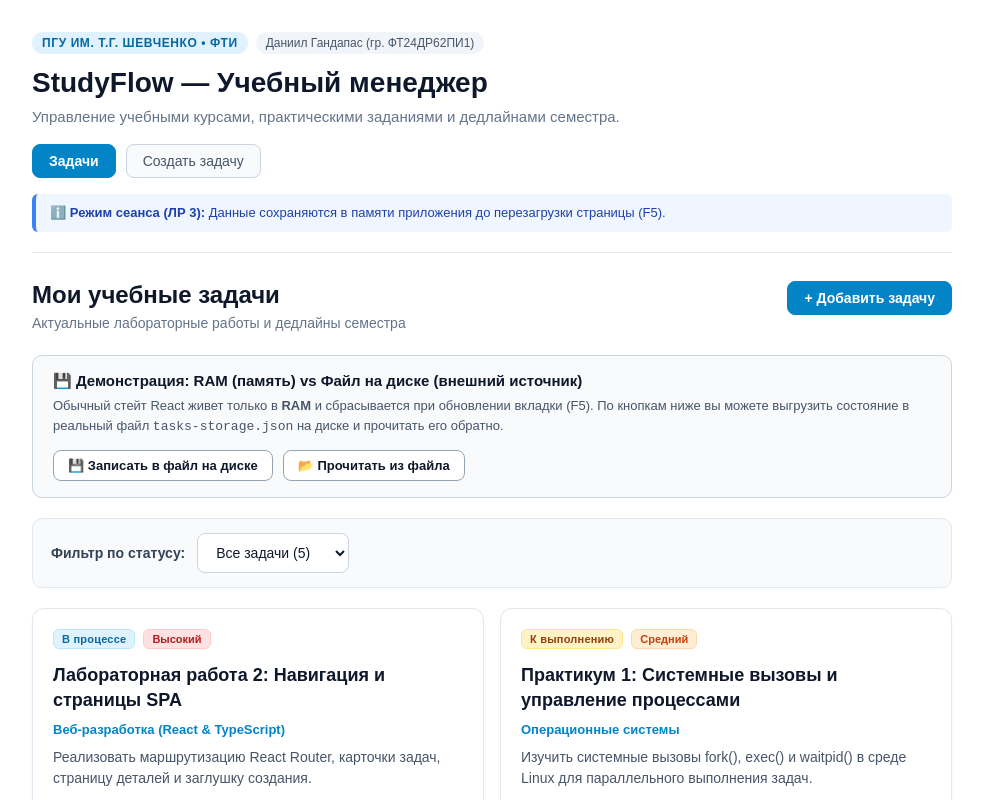
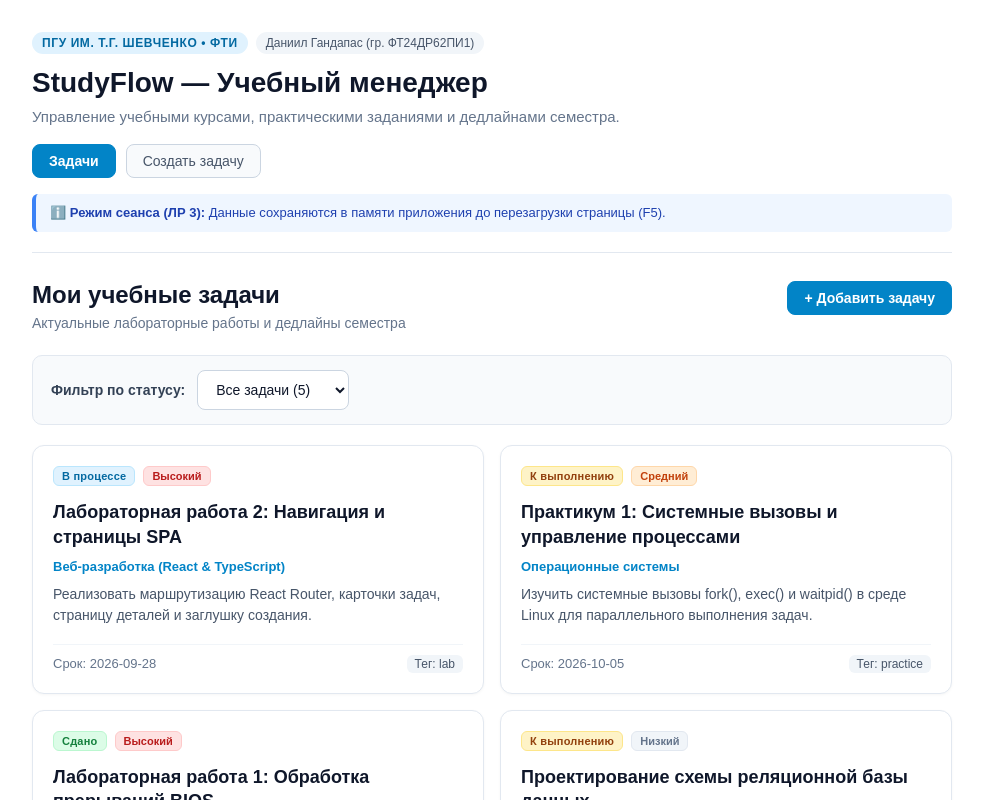
Before and after one commit to Asm-o-Dan/LBPracticum2026, a React (Vite) app in the folder frontend/: page /tasks in a window 1280 px wide. Shown: the top 800 px of the page, without its empty margins (148-1131 px from the left). Built offline with nearby package versions, Linux system fonts and the light colour scheme; no server answers.

Commit message:
refactor: remove local file storage demo card from TasksPage

```diff
--- a/frontend/src/App.tsx
+++ b/frontend/src/App.tsx
@@ -33,15 +33,11 @@ export default function App() {
     setTasks((current) => current.filter((task) => task.id !== id))
   }
 
-  function restoreTasks(loadedTasks: Task[]): void {
-    setTasks(loadedTasks)
-  }
-
   return (
     <Routes>
       <Route element={<AppLayout />}>
         <Route index element={<Navigate to="/tasks" replace />} />
-        <Route path="tasks" element={<TasksPage tasks={tasks} onRestoreTasks={restoreTasks} />} />
+        <Route path="tasks" element={<TasksPage tasks={tasks} />} />
         <Route
           path="tasks/new"
           element={<NewTaskPage onCreate={createTask} />}
--- a/frontend/src/pages/TasksPage.tsx
+++ b/frontend/src/pages/TasksPage.tsx
@@ -5,68 +5,14 @@ import type { Task, TaskStatus } from '../types/task'
 
 type TasksPageProps = {
   tasks: Task[]
-  onRestoreTasks: (tasks: Task[]) => void
 }
 
-export function TasksPage({ tasks, onRestoreTasks }: TasksPageProps) {
+export function TasksPage({ tasks }: TasksPageProps) {
   const [status, setStatus] = useState<TaskStatus | 'all'>('all')
-  const [storageMessage, setStorageMessage] = useState('')
-  const [isSaving, setIsSaving] = useState(false)
-  const [isLoading, setIsLoading] = useState(false)
 
   const visibleTasks = tasks.filter(
     (task) => status === 'all' || task.status === status
   )
-
-  async function handleSaveToFile() {
-    setIsSaving(true)
-    setStorageMessage('')
-    try {
-      const res = await fetch('/api/storage', {
-        method: 'POST',
-        headers: { 'Content-Type': 'application/json' },
-        body: JSON.stringify(tasks, null, 2),
-      })
-      if (!res.ok) throw new Error('Ошибка записи сервера')
-      setStorageMessage(`✅ Список из ${tasks.length} задач успешно записан в файл tasks-storage.json на диске!`)
-    } catch {
-      localStorage.setItem('studyflow_tasks_file_backup', JSON.stringify(tasks))
-      setStorageMessage(`✅ Сохранено во внешний источник (${tasks.length} задач). Доступно между сессиями!`)
-    } finally {
-      setIsSaving(false)
-    }
-  }
-
-  async function handleLoadFromFile() {
-    setIsLoading(true)
-    setStorageMessage('')
-    try {
-      const res = await fetch('/api/storage')
-      if (res.ok) {
-        const data = await res.json()
-        if (Array.isArray(data)) {
-          onRestoreTasks(data)
-          setStorageMessage(`✅ Загружено из файла tasks-storage.json: восстановлено ${data.length} задач!`)
-          return
-        }
-      }
-
-      // Fallback
-      const backup = localStorage.getItem('studyflow_tasks_file_backup')
-      if (backup) {
-        const parsed = JSON.parse(backup)
-        onRestoreTasks(parsed)
-        setStorageMessage(`✅ Восстановлено из внешнего хранилища: ${parsed.length} задач!`)
-        return
-      }
-
-      throw new Error('Файл на диске еще не создан. Сначала нажмите «Записать в файл».')
-    } catch (err: any) {
-      setStorageMessage(`⚠️ ${err.message || 'Не удалось прочитать файл'}`)
-    } finally {
-      setIsLoading(false)
-    }
-  }
 
   return (
     <section className="tasks-page">
@@ -78,38 +24,6 @@ export function TasksPage({ tasks, onRestoreTasks }: TasksPageProps) {
         <Link to="/tasks/new" className="button button-primary">
           + Добавить задачу
         </Link>
-      </div>
-
-      {/* Блок демонстрации: RAM vs Файл на диске */}
-      <div className="storage-demo-card">
-        <div className="storage-demo-header">
-          <span className="storage-demo-title">💾 Демонстрация: RAM (память) vs Файл на диске (внешний источник)</span>
-        </div>
-        <p className="storage-demo-text">
-          Обычный стейт React живет только в <strong>RAM</strong> и сбрасывается при обновлении вкладки (F5).
-          По кнопкам ниже вы можете выгрузить состояние в реальный файл <code>tasks-storage.json</code> на диске и прочитать его обратно.
-        </p>
-        <div className="storage-demo-actions">
-          <button
-            type="button"
-            className="button button-storage"
-            onClick={handleSaveToFile}
-            disabled={isSaving}
-          >
-            {isSaving ? 'Запись...' : '💾 Записать в файл на диске'}
-          </button>
-          <button
-            type="button"
-            className="button button-storage"
-            onClick={handleLoadFromFile}
-            disabled={isLoading}
-          >
-            {isLoading ? 'Чтение...' : '📂 Прочитать из файла'}
-          </button>
-        </div>
-        {storageMessage && (
-          <p className="storage-status-message">{storageMessage}</p>
-        )}
       </div>
 
       <div className="filter-bar">
--- a/frontend/vite.config.ts
+++ b/frontend/vite.config.ts
@@ -1,61 +1,7 @@
-import fs from 'node:fs'
-import path from 'node:path'
-import { fileURLToPath } from 'node:url'
 import react from '@vitejs/plugin-react'
-import { defineConfig, type Plugin } from 'vite'
-
-const __dirname = path.dirname(fileURLToPath(import.meta.url))
-const storageFile = path.resolve(__dirname, 'tasks-storage.json')
-
-function fileStoragePlugin(): Plugin {
-  const handler = (req: any, res: any) => {
-    if (req.method === 'POST') {
-      let body = ''
-      req.on('data', (chunk: any) => {
-        body += chunk
-      })
-      req.on('end', () => {
-        try {
-          fs.writeFileSync(storageFile, body, 'utf-8')
-          res.setHeader('Content-Type', 'application/json')
-          res.end(JSON.stringify({ success: true, message: 'Сохранено в tasks-storage.json' }))
-        } catch (e: any) {
-          res.statusCode = 500
-          res.end(JSON.stringify({ error: e.message }))
-        }
-      })
-      return
-    }
-
-    if (req.method === 'GET') {
-      if (fs.existsSync(storageFile)) {
-        const content = fs.readFileSync(storageFile, 'utf-8')
-        res.setHeader('Content-Type', 'application/json')
-        res.end(content)
-      } else {
-        res.statusCode = 404
-        res.setHeader('Content-Type', 'application/json')
-        res.end(JSON.stringify({ error: 'Файл tasks-storage.json еще не создан' }))
-      }
-      return
-    }
-
-    res.statusCode = 405
-    res.end()
-  }
-
-  return {
-    name: 'file-storage-plugin',
-    configureServer(server) {
-      server.middlewares.use('/api/storage', handler)
-    },
-    configurePreviewServer(server) {
-      server.middlewares.use('/api/storage', handler)
-    },
-  }
-}
+import { defineConfig } from 'vite'
 
 // https://vite.dev/config/
 export default defineConfig({
-  plugins: [react(), fileStoragePlugin()],
+  plugins: [react()],
 })
```
